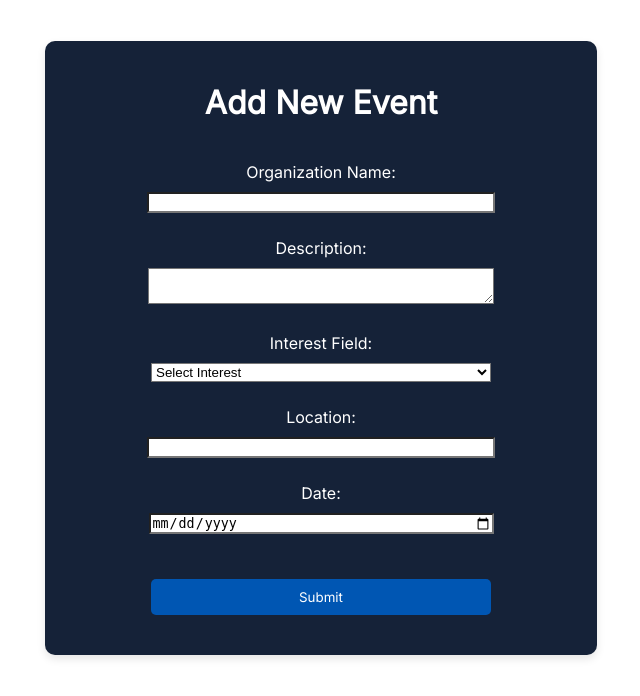
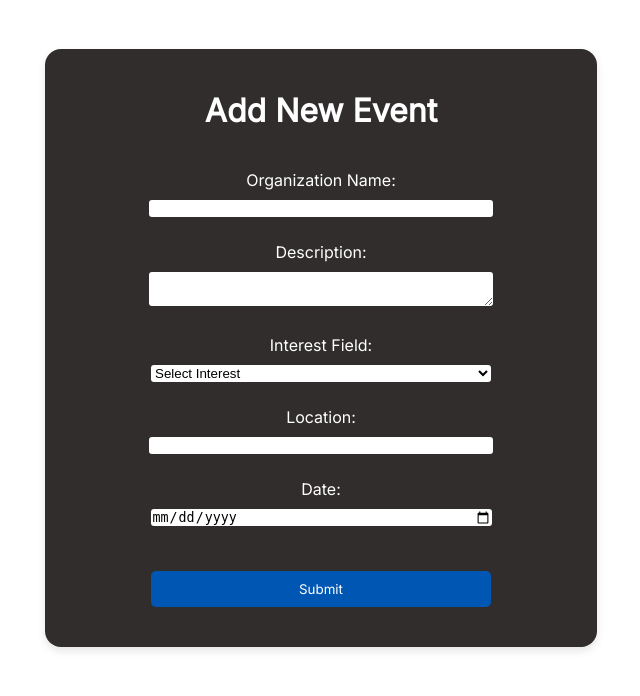
Before and after one commit to TriNguyen360/DavisHacks, a Flask app: page /event in a window 1280 px wide. Shown: the part 104-800 px from the top of the page, without its empty margins (319-959 px from the left). Run offline with Flask 3, Linux system fonts and the light colour scheme; the visitor is signed in with stand-in values (Sample User, id 1); data that the repository does not hold is empty.

Commit message:
update files

```diff
--- a/static/main.js
+++ b/static/main.js
@@ -178,3 +178,7 @@
 document.addEventListener('DOMContentLoaded', function() {
     document.querySelector('.hero-content').classList.add('animate');
 });
+
+document.addEventListener('DOMContentLoaded', function() {
+    document.querySelector('.event-form-container').classList.add('animate');
+});
--- a/static/styles.css
+++ b/static/styles.css
@@ -618,6 +618,8 @@
 .add-event-page form button {
     width: 85%; /* Make all form inputs full width */
     margin: 10px; /* Spacing for top and bottom */
+    border-radius: 3px;
+    border: none;
 }
 
 .add-event-page form button {
@@ -626,15 +628,20 @@
 }
 
 .event-form-container {
-    background-color: #152238; /* This sets the background color to blue */
+    background-color: #312d2d; /* This sets the background color to blue */
     padding: 20px; /* This adds space inside the container */
     margin: auto; /* This will help center the container */
     width: 40%; /* Adjust the width as per your design requirement */
     max-width: 1000px; /* Optional: Sets a maximum width */
-    border-radius: 10px; /* Optional: Rounds the corners */
+    border-radius: 16px; /* Optional: Rounds the corners */
     box-shadow: 0 4px 8px rgba(0, 0, 0, 0.1); /* Optional: Adds a shadow for depth */
     color: white; /* Sets the text color to white for better readability */
 }
+
+.event-form-container.animate {
+    animation: fadeInUp 0.5s ease-out forwards;
+}
+
 
 /* If you want to keep the input fields and buttons styled differently,
    you can override the color within the form fields separately: */
```
